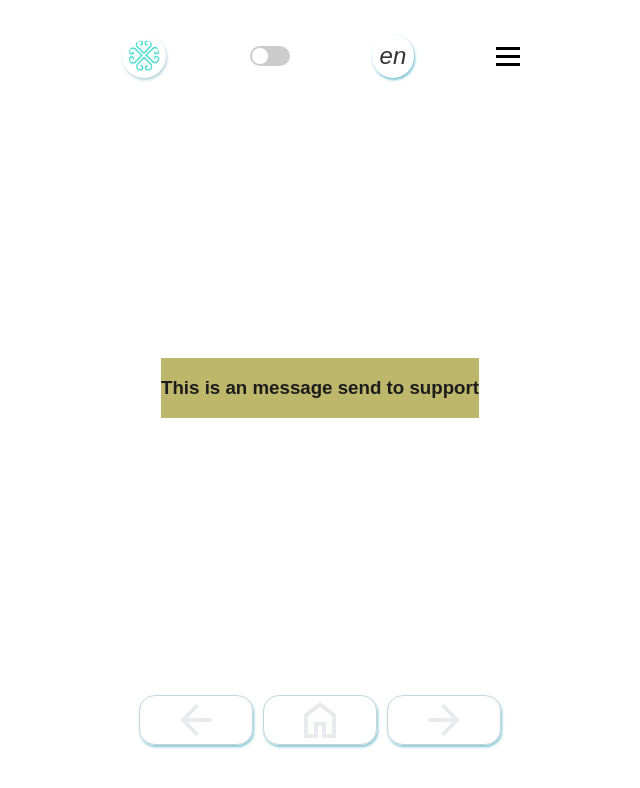
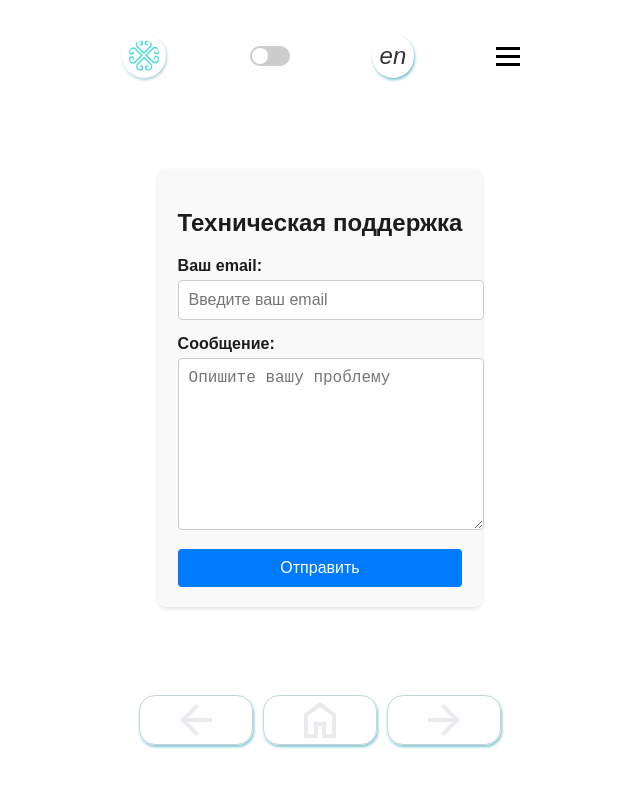
Before and after one commit to valitovgaziz/spa_, a Vue app: page /support in a window 1280 px wide. Shown: the top 788 px of the page, without its empty margins (352-992 px from the left). Built offline with nearby package versions, Linux system fonts and the light colour scheme.

Commit message:
Настроил серер поддержки и отарвки сообщений.

```diff
--- a/src/components/feetback/feetback.vue
+++ b/src/components/feetback/feetback.vue
@@ -51,7 +51,7 @@ export default {
     // Загрузка отзывов из базы данных
     async loadReviews() {
       try {
-        const response = await axios.get('https://yalarba.ru/api/reviews');
+        const response = await axios.get('https://yalarba.ru/api/reviews/reviews');
         this.reviews = response.data.sort((a, b) => {
           return new Date(b.created_at) - new Date(a.created_at); // Сортируем по убыванию
         });
@@ -64,7 +64,7 @@ export default {
       if (!this.newReview.trim()) return;
 
       try {
-        const response = await axios.post('https://yalarba.ru/api/reviews', {
+        const response = await axios.post('https://yalarba.ru/api/reviews/reviews', {
           text: this.newReview,
         });
         this.reviews.unshift(response.data); // Добавляем новый отзыв в начало списка
--- a/src/components/support.vue
+++ b/src/components/support.vue
@@ -1,17 +1,157 @@
 <template>
-    <div class="support">
-        <h3>This is an message send to support</h3>
+    <div class="support-form">
+      <h2>Техническая поддержка</h2>
+      <form @submit.prevent="submitForm">
+        <div class="form-group">
+          <label for="email">Ваш email:</label>
+          <input
+            type="email"
+            id="email"
+            v-model="formData.email"
+            required
+            placeholder="Введите ваш email"
+          />
+        </div>
+        <div class="form-group">
+          <label for="message">Сообщение:</label>
+          <textarea
+            id="message"
+            v-model="formData.text"
+            required
+            placeholder="Опишите вашу проблему"
+          ></textarea>
+        </div>
+        <button type="submit" :disabled="isLoading">
+          {{ isLoading ? 'Отправка...' : 'Отправить' }}
+        </button>
+        <p v-if="successMessage" class="success-message">{{ successMessage }}</p>
+        <p v-if="errorMessage" class="error-message">{{ errorMessage }}</p>
+      </form>
     </div>
-</template>
+  </template>
 
-<style scoped>
-.support {
-    background-color: darkkhaki;
-}
-</style>
+  <script>
+  import axios from 'axios';
 
-<script>
-export default {
-    name: 'support',
-}
-</script>
+  export default {
+    data() {
+      return {
+        formData: {
+          email: '',
+          text: '',
+        },
+        isLoading: false,
+        successMessage: '',
+        errorMessage: '',
+      };
+    },
+    methods: {
+      async submitForm() {
+        this.isLoading = true;
+        this.successMessage = '';
+        this.errorMessage = '';
+
+        try {
+          // Отправка данных на API
+          console.log(this.formData);
+          const response = await axios.post('https://yalarba.ru/api/support/support', this.formData);
+
+          if (response.status === 201) {
+            this.successMessage = 'Сообщение успешно отправлено!';
+            this.formData.email = '';
+            this.formData.text = '';
+          } else {
+            this.errorMessage = 'Произошла ошибка при отправке сообщения.';
+          }
+        } catch (error) {
+          this.errorMessage = 'Произошла ошибка при отправке сообщения.';
+        } finally {
+          this.isLoading = false;
+        }
+      },
+    },
+  };
+  </script>
+
+  <style scoped>
+  .support-form {
+    max-width: 600px;
+    margin: 0 auto;
+    padding: 20px;
+    background-color: #f9f9f9;
+    border-radius: 8px;
+    box-shadow: 0 2px 4px rgba(0, 0, 0, 0.1);
+  }
+
+  h2 {
+    text-align: center;
+    margin-bottom: 20px;
+  }
+
+  .form-group {
+    margin-bottom: 15px;
+  }
+
+  label {
+    display: block;
+    margin-bottom: 5px;
+    font-weight: bold;
+  }
+
+  input,
+  textarea {
+    width: 100%;
+    padding: 10px;
+    border: 1px solid #ccc;
+    border-radius: 4px;
+    font-size: 16px;
+  }
+
+  textarea {
+    resize: vertical;
+    min-height: 150px;
+  }
+
+  button {
+    width: 100%;
+    padding: 10px;
+    background-color: #007bff;
+    color: white;
+    border: none;
+    border-radius: 4px;
+    font-size: 16px;
+    cursor: pointer;
+  }
+
+  button:disabled {
+    background-color: #ccc;
+    cursor: not-allowed;
+  }
+
+  .success-message {
+    color: green;
+    text-align: center;
+    margin-top: 10px;
+  }
+
+  .error-message {
+    color: red;
+    text-align: center;
+    margin-top: 10px;
+  }
+
+  @media (max-width: 600px) {
+    .support-form {
+      padding: 15px;
+    }
+
+    input,
+    textarea {
+      font-size: 14px;
+    }
+
+    button {
+      font-size: 14px;
+    }
+  }
+  </style>
```
Also changed, not shown: servers/techsupportserver.js (added, +44 -0 lines).
